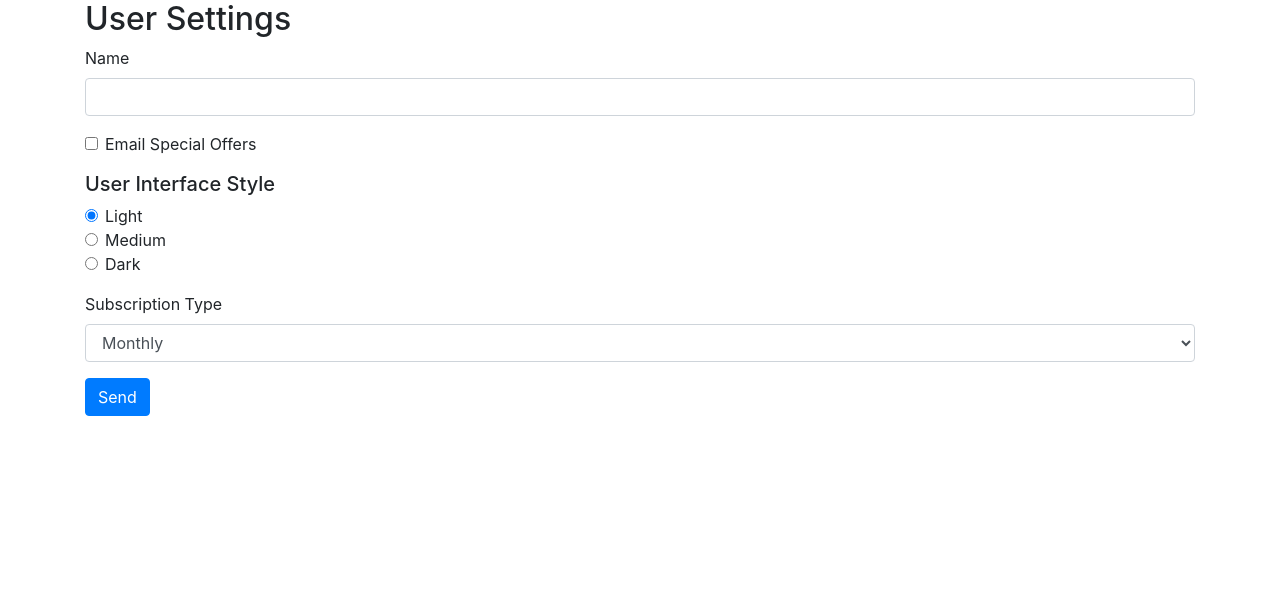
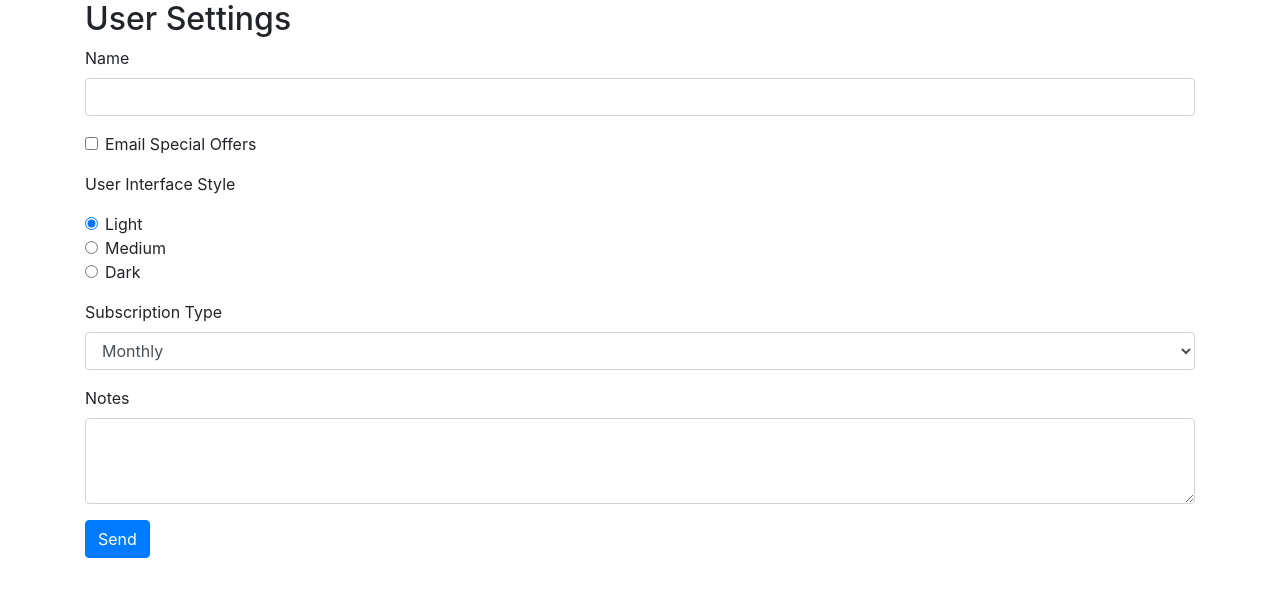
Before and after one commit to patriciarrsilva/Angular-Forms, an Angular app: page / in a window 1280 px wide. Shown: the top 596 px of the page. Built offline with nearby package versions, Linux system fonts and the light colour scheme.

Commit message:
Other Form Controls

```diff
--- a/src/app/user-setting-form/user-setting-form.component.html
+++ b/src/app/user-setting-form/user-setting-form.component.html
@@ -13,14 +13,14 @@
             <input class="form-check-input"
                    type="checkbox"
                    id="emailOffers"
-                   name="emailOffers">
+                   name="emailOffers" />
             <label class="form-check-label"
                    for="emailOffers">
                 Email Special Offers
             </label>
         </div>
 
-        <h5>User Interface Style</h5>
+        <p>User Interface Style</p>
         <div class="form-group">
             <div class="form-check">
                 <input class="form-check-input"
@@ -28,7 +28,7 @@
                        name="interfaceStyle"
                        id="lightInterface"
                        value="light"
-                       checked>
+                       checked />
                 <label class="form-check-label"
                        for="lightInterface">
                     Light
@@ -39,7 +39,7 @@
                        type="radio"
                        name="interfaceStyle"
                        id="mediumInterface"
-                       value="medium">
+                       value="medium" />
                 <label class="form-check-label"
                        for="mediumInterface">
                     Medium
@@ -50,7 +50,7 @@
                        type="radio"
                        name="interfaceStyle"
                        id="darkInterface"
-                       value="dark">
+                       value="dark" />
                 <label class="form-check-label"
                        for="darkInterface">
                     Dark
@@ -68,6 +68,14 @@
             </select>
         </div>
 
+        <div class="form-group">
+            <label for="notes">Notes</label>
+            <textarea id="notes"
+                      name="notes"
+                      class="form-control"
+                      rows="3"></textarea>
+        </div>
+
         <button class="btn btn-primary">Send</button>
     </form>
 </div>
```
